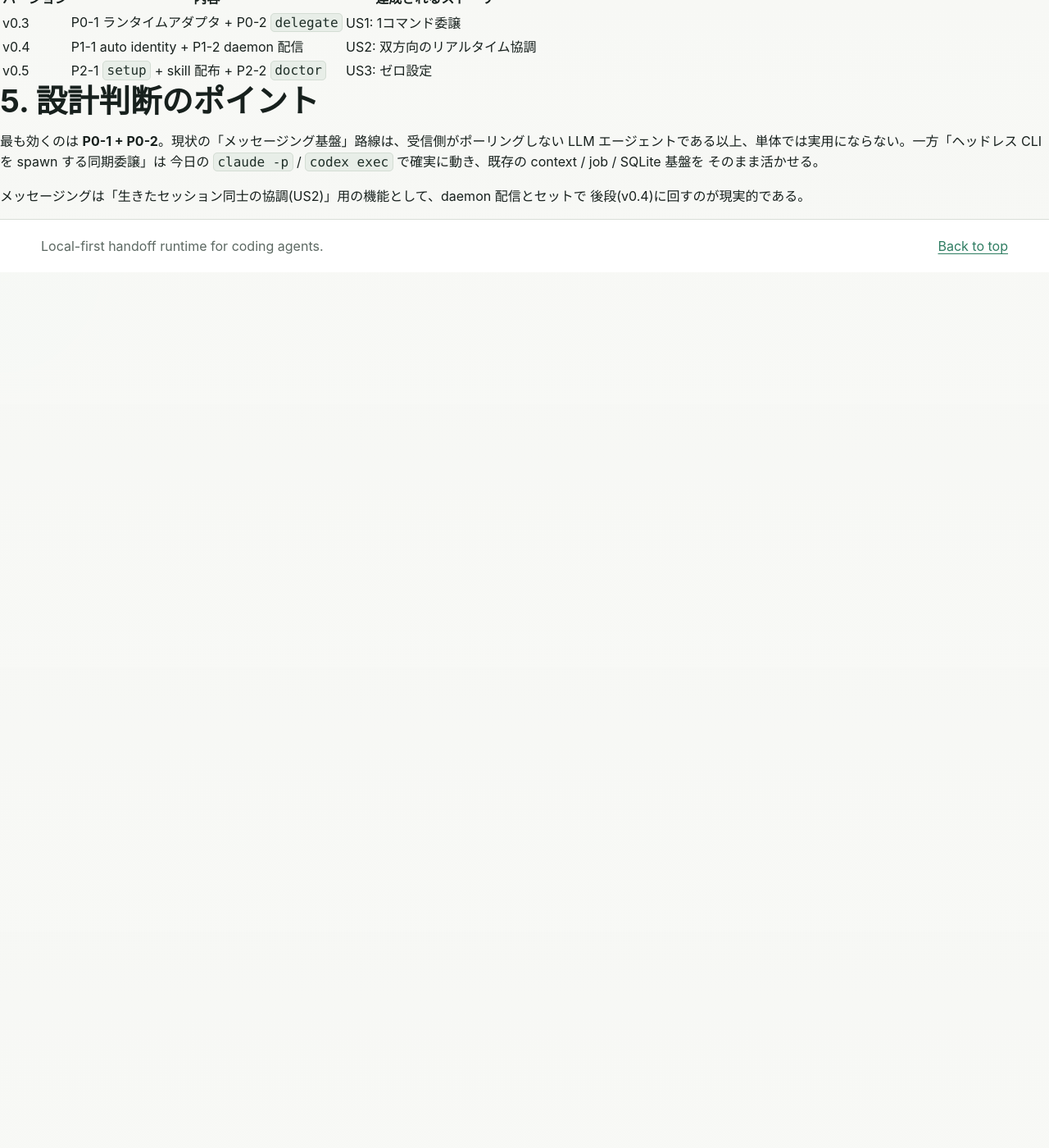
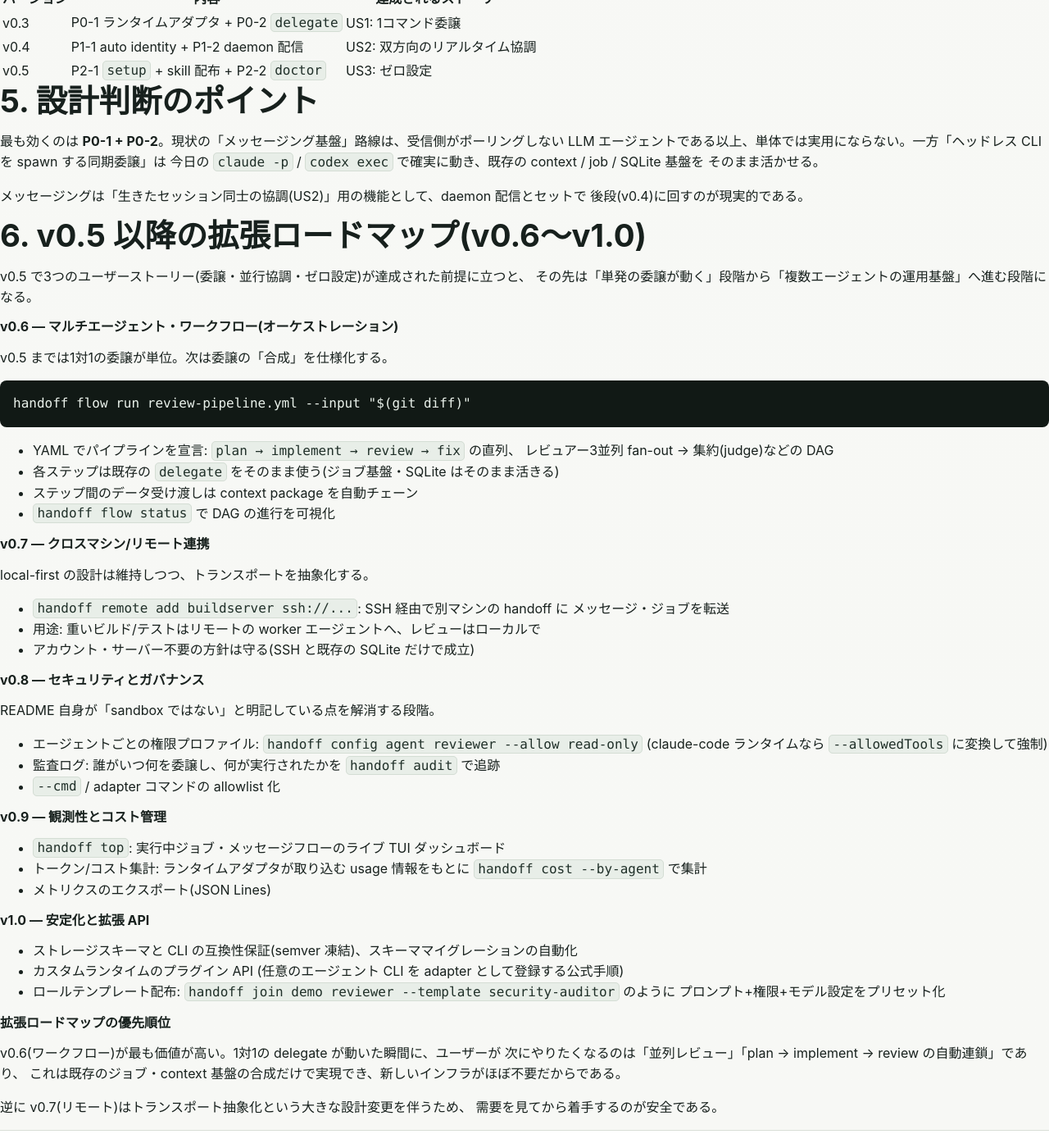
Before and after one commit to s-hiraoku/agent-handoff, a Jekyll site: the page built from docs/practical-roadmap.md, in a window 1280 px wide and 1400 px high, scrolled down 2884 px. Shown: the whole window at 82% size. Built offline with Jekyll 4.4.1, drawn with Linux system fonts in a browser that asks for light colours; our own code applies the rules of GitHub Pages for plain Markdown files; before the commit the page ends 3216 px from its top, so only the background shows below that.

Commit message:
Extend roadmap with v0.6-v1.0 phases
Add post-v0.5 phases: multi-agent workflow orchestration, cross-machine
transport, security and governance, observability and cost tracking,
and v1.0 stabilization with a custom-runtime plugin API.

Co-Authored-By: Claude Opus 4.8 (1M context) <noreply@anthropic.com>

````diff
--- a/docs/practical-roadmap.md
+++ b/docs/practical-roadmap.md
@@ -146,3 +146,64 @@ LLM エージェントである以上、単体では実用にならない。一
 
 メッセージングは「生きたセッション同士の協調(US2)」用の機能として、daemon 配信とセットで
 後段(v0.4)に回すのが現実的である。
+
+## 6. v0.5 以降の拡張ロードマップ(v0.6〜v1.0)
+
+v0.5 で3つのユーザーストーリー(委譲・並行協調・ゼロ設定)が達成された前提に立つと、
+その先は「単発の委譲が動く」段階から「複数エージェントの運用基盤」へ進む段階になる。
+
+### v0.6 — マルチエージェント・ワークフロー(オーケストレーション)
+
+v0.5 までは1対1の委譲が単位。次は委譲の「合成」を仕様化する。
+
+```sh
+handoff flow run review-pipeline.yml --input "$(git diff)"
+```
+
+- YAML でパイプラインを宣言: `plan → implement → review → fix` の直列、
+  レビュアー3並列 fan-out → 集約(judge)などの DAG
+- 各ステップは既存の `delegate` をそのまま使う(ジョブ基盤・SQLite はそのまま活きる)
+- ステップ間のデータ受け渡しは context package を自動チェーン
+- `handoff flow status` で DAG の進行を可視化
+
+### v0.7 — クロスマシン/リモート連携
+
+local-first の設計は維持しつつ、トランスポートを抽象化する。
+
+- `handoff remote add buildserver ssh://...`: SSH 経由で別マシンの handoff に
+  メッセージ・ジョブを転送
+- 用途: 重いビルド/テストはリモートの worker エージェントへ、レビューはローカルで
+- アカウント・サーバー不要の方針は守る(SSH と既存の SQLite だけで成立)
+
+### v0.8 — セキュリティとガバナンス
+
+README 自身が「sandbox ではない」と明記している点を解消する段階。
+
+- エージェントごとの権限プロファイル: `handoff config agent reviewer --allow read-only`
+  (claude-code ランタイムなら `--allowedTools` に変換して強制)
+- 監査ログ: 誰がいつ何を委譲し、何が実行されたかを `handoff audit` で追跡
+- `--cmd` / adapter コマンドの allowlist 化
+
+### v0.9 — 観測性とコスト管理
+
+- `handoff top`: 実行中ジョブ・メッセージフローのライブ TUI ダッシュボード
+- トークン/コスト集計: ランタイムアダプタが取り込む usage 情報をもとに
+  `handoff cost --by-agent` で集計
+- メトリクスのエクスポート(JSON Lines)
+
+### v1.0 — 安定化と拡張 API
+
+- ストレージスキーマと CLI の互換性保証(semver 凍結)、スキーママイグレーションの自動化
+- カスタムランタイムのプラグイン API
+  (任意のエージェント CLI を adapter として登録する公式手順)
+- ロールテンプレート配布: `handoff join demo reviewer --template security-auditor` のように
+  プロンプト+権限+モデル設定をプリセット化
+
+### 拡張ロードマップの優先順位
+
+v0.6(ワークフロー)が最も価値が高い。1対1の delegate が動いた瞬間に、ユーザーが
+次にやりたくなるのは「並列レビュー」「plan → implement → review の自動連鎖」であり、
+これは既存のジョブ・context 基盤の合成だけで実現でき、新しいインフラがほぼ不要だからである。
+
+逆に v0.7(リモート)はトランスポート抽象化という大きな設計変更を伴うため、
+需要を見てから着手するのが安全である。
````
